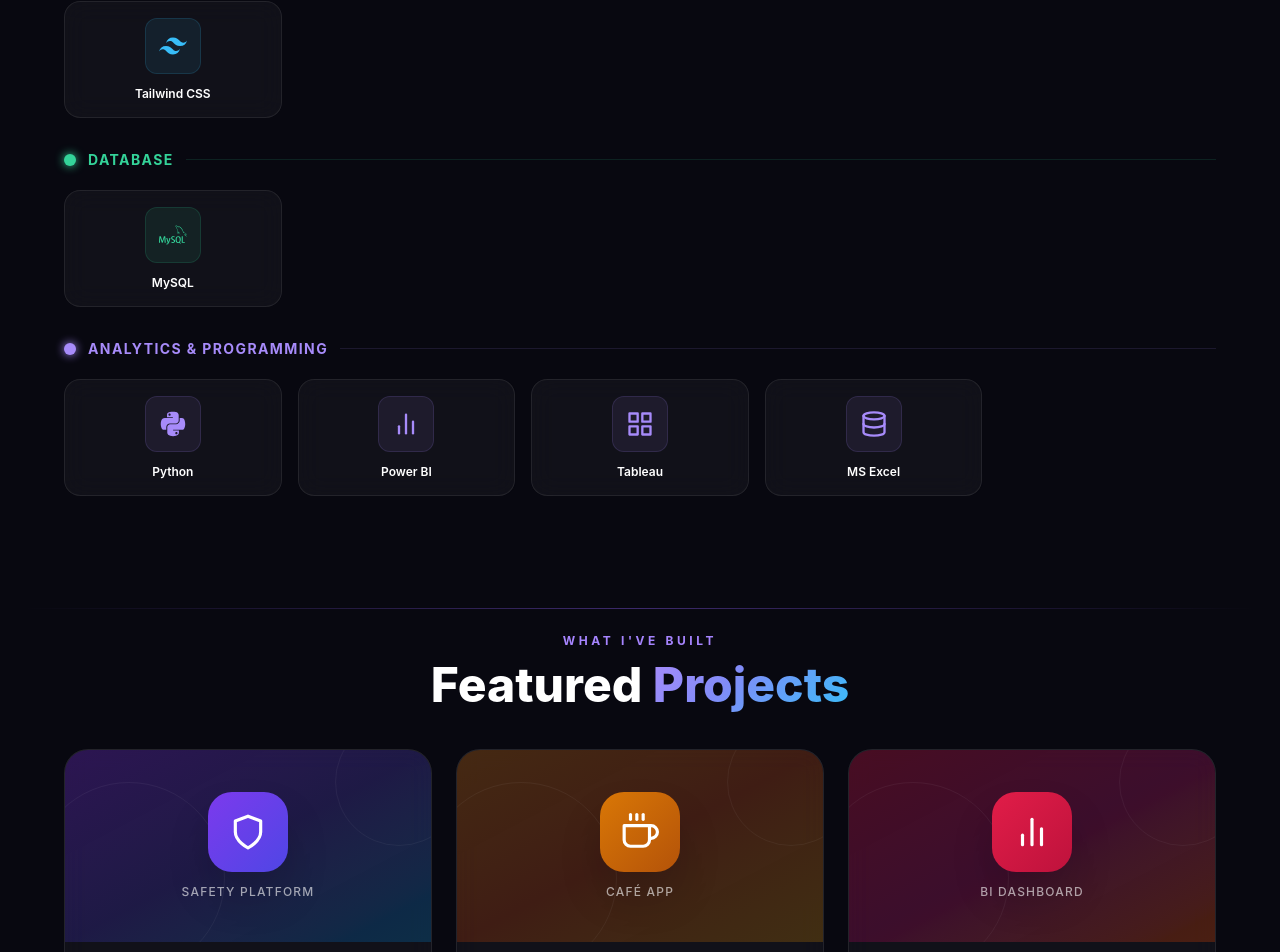
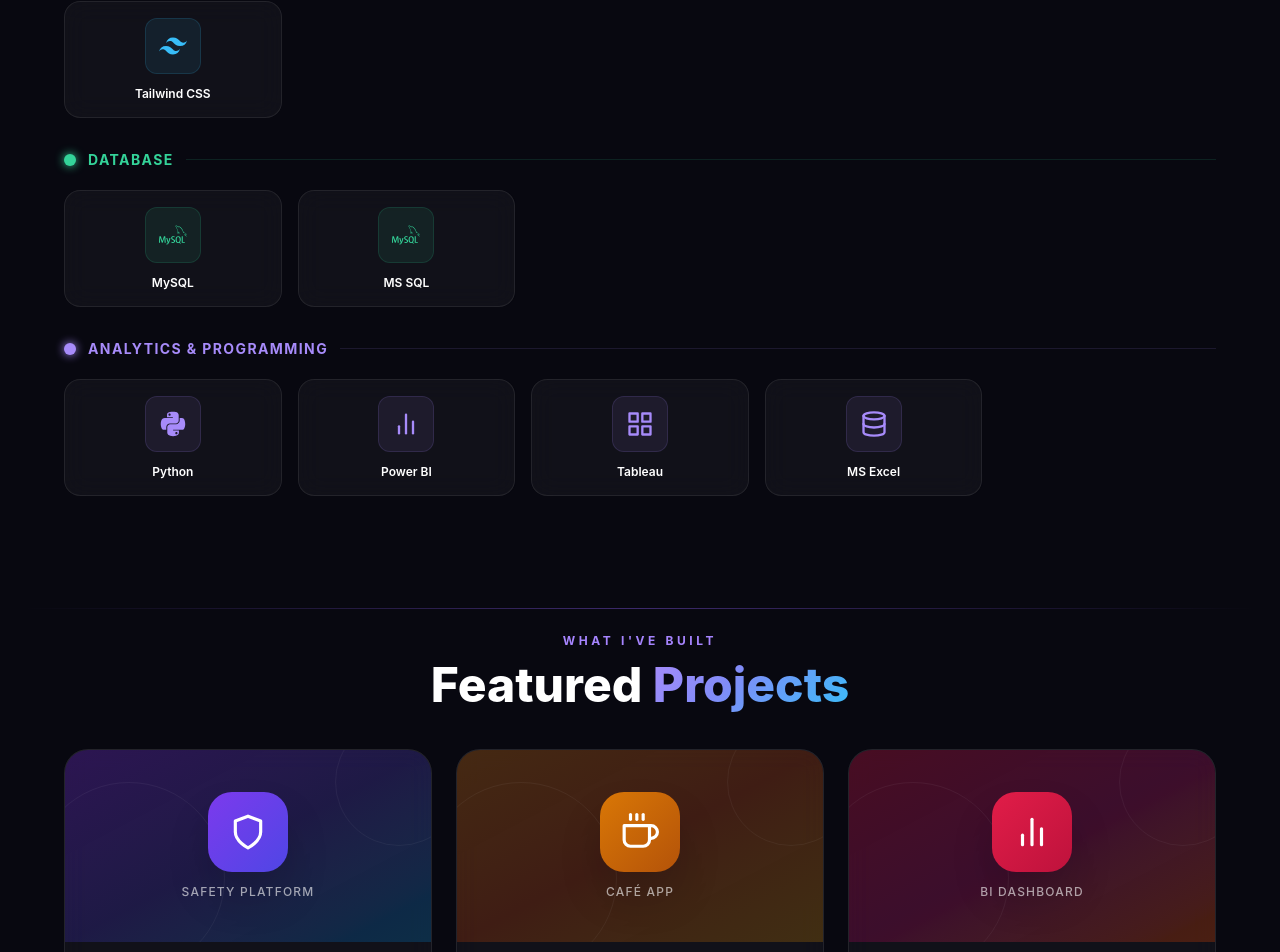
Before and after one commit to itz-rakhi/My-Portfolio, a React (Vite) app: page / in a window 1280 px wide. Shown: the part 2285-3237 px from the top of the page. Built offline with nearby package versions, Linux system fonts and the light colour scheme.

Commit message:
updated portfolio

```diff
--- a/src/components/Skills.jsx
+++ b/src/components/Skills.jsx
@@ -41,6 +41,7 @@ const CATEGORIES = [
     color: '#34d399',
     skills: [
       { name: 'MySQL', icon: SiMysql, level: 85 },
+      { name: 'MS SQL', icon: SiMysql, level: 80 },
     ],
   },
   {
```
